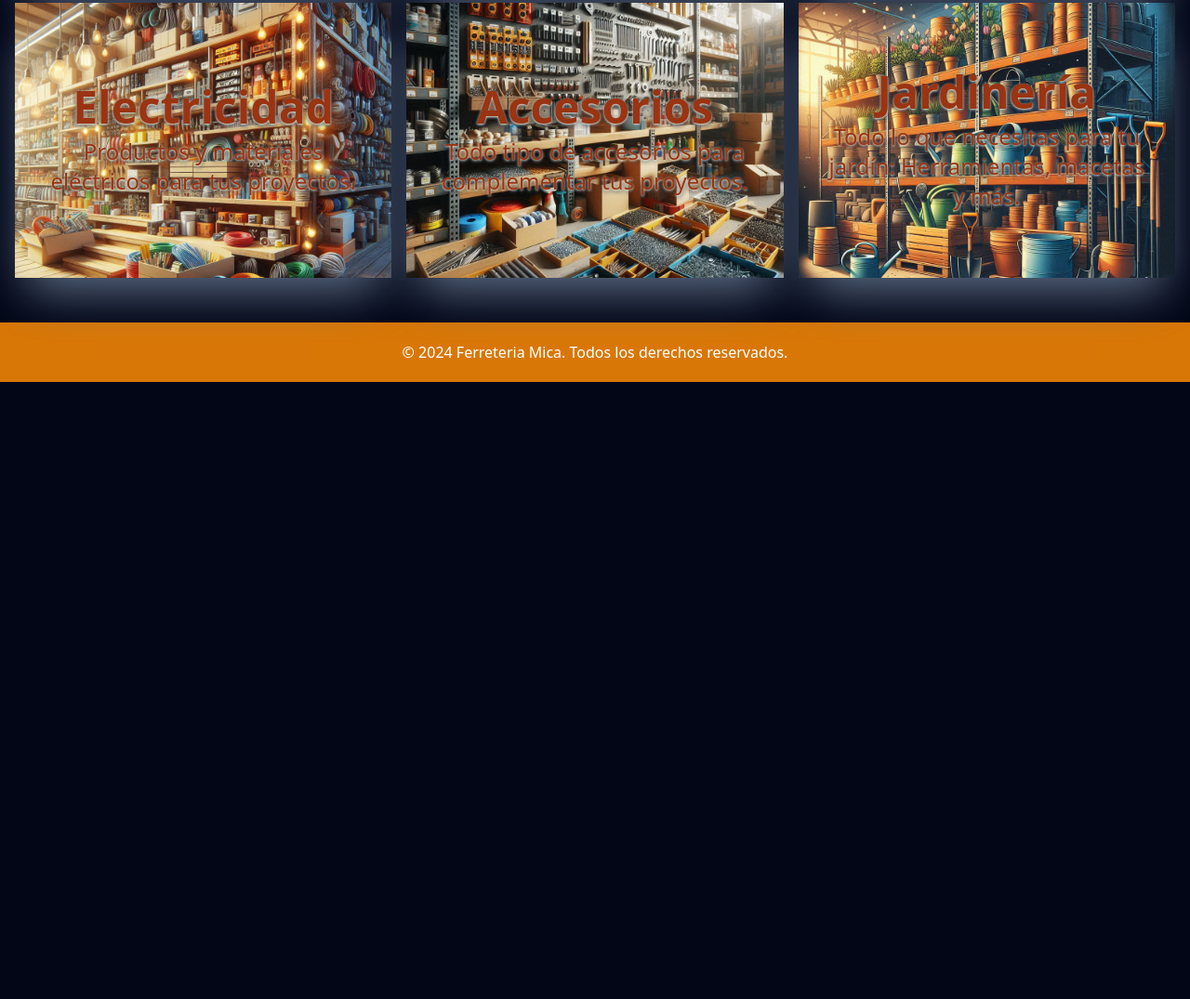
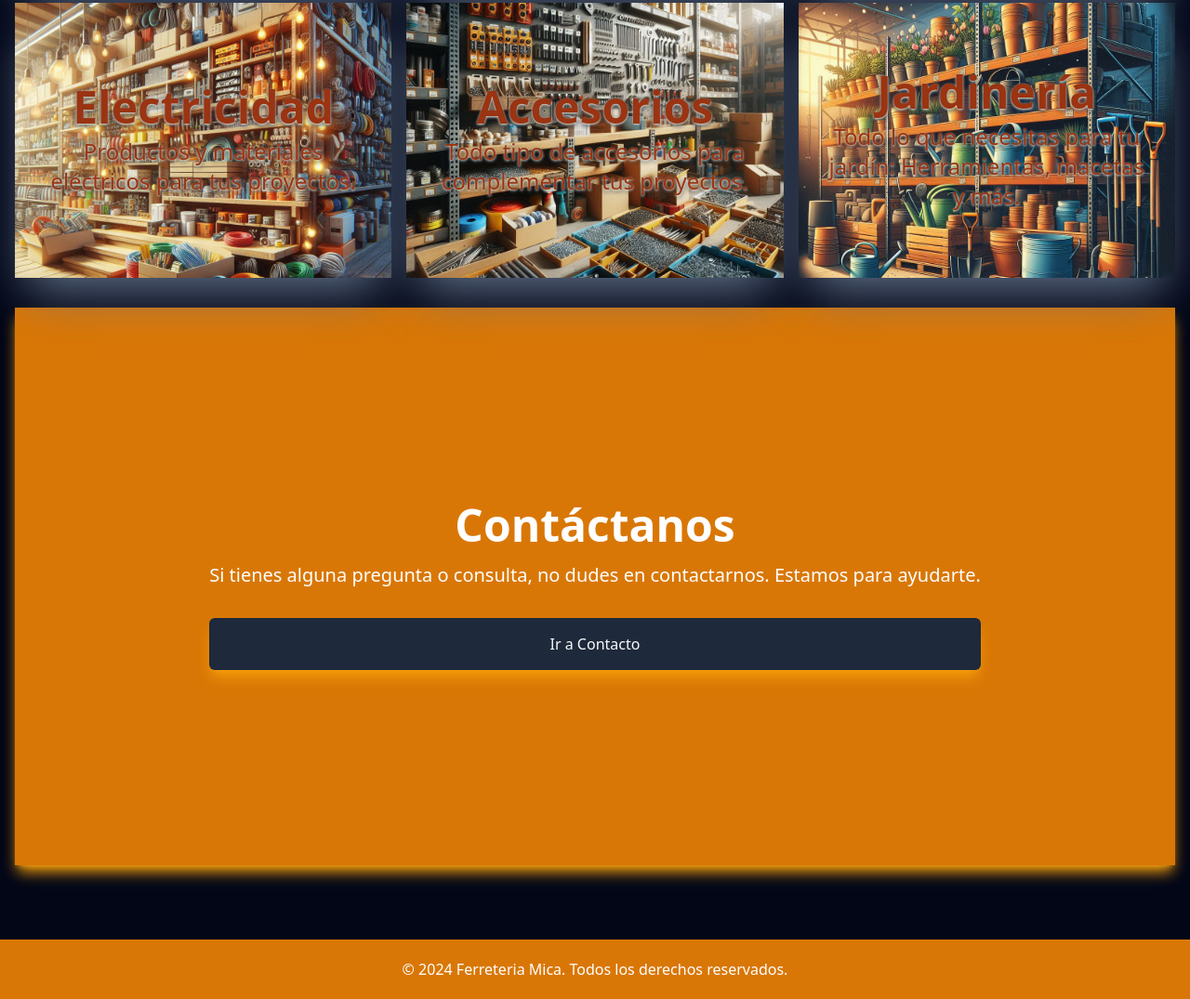
Before and after one commit to Arlia1/ferreteria-mica, a plain HTML site: page servicios/index.html in a window 1280 px wide. Shown: the part 1189-2264 px from the top of the page at 93% size. Before the commit the page ends 1600 px from the top, so only its background shows below. Drawn offline with Linux system fonts and the light colour scheme.

Commit message:
bugs fixing

```diff
--- a/servicios/index.html
+++ b/servicios/index.html
@@ -103,6 +103,13 @@
                 <p class="text-2xl md:text-2xl text-orange-800 px-3 text-center text-shadow-double-amber-50-slate-900 font-medium">Todo lo que necesitas para tu jardín: Herramientas, macetas y más.</p>
             </div>
         </div>
+        <div class="bg-amber-600 flex justify-center items-center my-8 h-[100vh] xs:h-[75vh]  shadow-amber-500 shadow-lg">
+            <div class="text-center px-4 ">
+                <h2 class="text-5xl font-bold text-white mb-4">Contáctanos</h2>
+                <p class="text-white text-xl">Si tienes alguna pregunta o consulta, no dudes en contactarnos. Estamos para ayudarte.</p>
+                <a href="../contacto/" class="flex items-center justify-center bg-slate-800 hover:bg-slate-700 text-slate-50 hover:text-slate-150 px-3 py-2 rounded-md text-md font-medium w-full h-14 mt-8 shadow-amber-500 shadow-lg">Ir a Contacto</a>
+            </div>
+        </div>
     </main>
 
     <footer class="bg-amber-600 text-white mt-4 py-5">
```
Also changed, not shown: contacto/index.html (+2 -2 lines), index.html (+2 -2 lines), src/styles.css.
